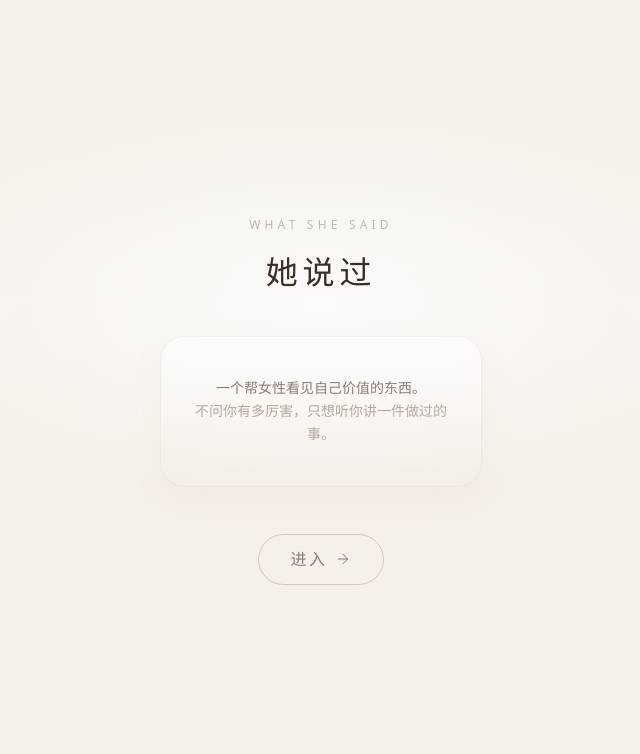
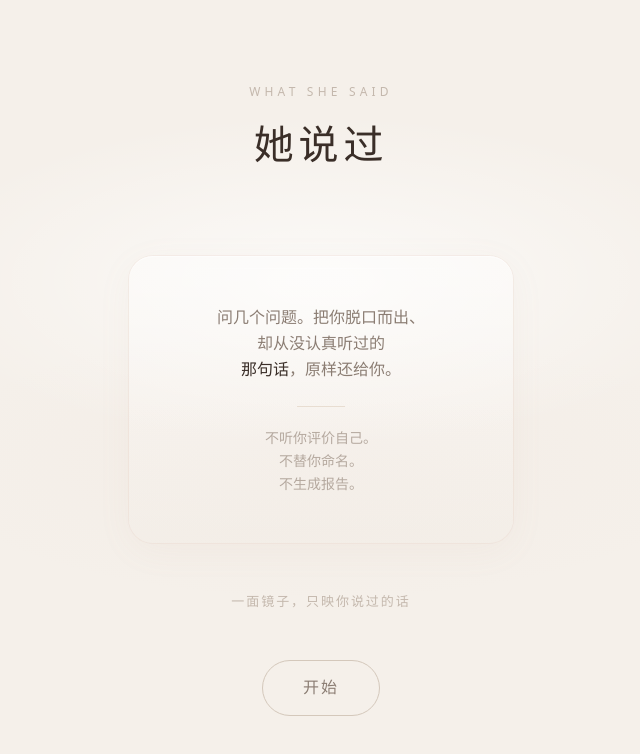
Before and after one commit to cuaqian/whatshesaid, a Next.js app: page / in a window 1280 px wide. Shown: the top 754 px of the page, without its empty margins (319-959 px from the left). Built offline with nearby package versions, Linux system fonts and the light colour scheme.

Commit message:
feat: 引导页重写(产品主张+红线+镜面入口)

```diff
--- a/components/chat/LandingScreen.tsx
+++ b/components/chat/LandingScreen.tsx
@@ -15,39 +15,34 @@ export function LandingScreen({ onStart }: Props) {
   }, []);
 
   return (
-    <div className="fixed inset-0 z-50 flex flex-col items-center justify-center bg-[#f5f0ea] px-6">
+    <div className="fixed inset-0 z-50 flex flex-col items-center justify-center bg-[#f5f0ea] px-6 sm:px-10 overflow-y-auto">
       {/* 镜面背景 */}
       <div className="absolute inset-0 pointer-events-none"
         style={{
           background: `
-            radial-gradient(ellipse 50% 35% at 50% 38%, rgba(255,255,255,0.7) 0%, transparent 70%),
-            radial-gradient(ellipse 70% 40% at 50% 52%, rgba(212,169,154,0.04) 0%, transparent 50%)
+            radial-gradient(ellipse 50% 32% at 50% 35%, rgba(255,255,255,0.65) 0%, transparent 65%),
+            radial-gradient(ellipse 65% 35% at 50% 58%, rgba(212,169,154,0.04) 0%, transparent 50%)
           `
-        }}
-      />
-      <div className="absolute inset-0 pointer-events-none"
-        style={{
-          background: "linear-gradient(180deg, transparent 0%, rgba(255,255,255,0.1) 40%, transparent 70%)"
         }}
       />
 
       {/* 主内容 */}
-      <div className={`relative z-10 max-w-xs text-center transition-all duration-[1.4s] ease-out ${
+      <div className={`relative z-10 flex w-full max-w-xs sm:max-w-sm flex-col items-center text-center py-12 transition-all duration-[1.4s] ease-out ${
         visible ? "opacity-100 translate-y-0" : "opacity-0 translate-y-8"
       }`}>
-        {/* 产品名 */}
-        <p className="mb-3 text-[12px] tracking-[0.35em] text-[#c4b8ad]">
+        {/* 顶部标识 */}
+        <p className="mb-3 text-[11px] sm:text-xs tracking-[0.35em] text-[#c4b8ad]">
           WHAT SHE SAID
         </p>
-        <h1 className="mb-10 text-[32px] font-light tracking-[0.15em] text-[#3a2e28]">
+        <h1 className="mb-16 sm:mb-20 text-[36px] sm:text-[40px] font-light tracking-[0.12em] text-[#3a2e28]">
           她说过
         </h1>
 
-        {/* 镜面卡片 */}
-        <div className="relative mb-12 rounded-3xl px-8 py-10"
+        {/* 核心信息卡 */}
+        <div className="relative mb-10 sm:mb-12 w-full rounded-3xl px-8 sm:px-10 py-10 sm:py-12"
           style={{
             background: `
-              linear-gradient(180deg, rgba(255,255,255,0.55) 0%, rgba(255,255,255,0.25) 50%, rgba(240,235,228,0.35) 100%)
+              linear-gradient(180deg, rgba(255,255,255,0.5) 0%, rgba(255,255,255,0.2) 50%, rgba(240,235,228,0.3) 100%)
             `,
             boxShadow: `
               0 0 0 1px rgba(212,169,154,0.12),
@@ -56,29 +51,38 @@ export function LandingScreen({ onStart }: Props) {
             `
           }}
         >
-          {/* 微光 */}
-          <div className="pointer-events-none absolute inset-x-6 top-3 h-[1px]"
+          <div className="pointer-events-none absolute inset-x-6 sm:inset-x-8 top-3 h-[1px]"
             style={{
               background: "linear-gradient(90deg, transparent 0%, rgba(255,255,255,0.35) 30%, rgba(255,255,255,0.5) 50%, rgba(255,255,255,0.35) 70%, transparent 100%)"
             }}
           />
 
-          <p className="text-[14px] leading-relaxed text-[#8b7d73]">
-            一个帮女性看见自己价值的东西。
-            <br />
-            <span className="text-[#b5a99f]">不问你有多厉害，只想听你讲一件做过的事。</span>
+          <p className="mb-6 text-[15px] sm:text-base leading-relaxed text-[#8b7d73]">
+            问几个问题。把你脱口而出、<br />
+            却从没认真听过的<br />
+            <span className="text-[#3a2e28] font-medium">那句话</span>，原样还给你。
+          </p>
+
+          <div className="mx-auto w-12 border-t border-[#e8ddd1]" />
+
+          <p className="mt-5 text-[13px] sm:text-sm leading-relaxed text-[#b5a99f]">
+            不听你评价自己。<br />
+            不替你命名。<br />
+            不生成报告。
           </p>
         </div>
 
-        {/* 入口按钮 — 克制，不炫 */}
+        {/* 底部说明 */}
+        <p className="mb-10 sm:mb-12 text-[12px] sm:text-[13px] tracking-[0.15em] text-[#c4b8ad]">
+          一面镜子，只映你说过的话
+        </p>
+
+        {/* 开始按钮 */}
         <button
           onClick={onStart}
-          className="inline-flex items-center gap-2 rounded-full border border-[#d4c8bb] px-8 py-3 text-[14px] tracking-[0.15em] text-[#8b7d73] transition-all duration-500 hover:border-[#d4a99a] hover:text-[#3a2e28] hover:bg-white/40 active:scale-[0.98]"
+          className="inline-flex items-center gap-2 rounded-full border border-[#d4c8bb] px-10 py-3.5 text-[15px] tracking-[0.12em] text-[#8b7d73] transition-all duration-500 hover:border-[#d4a99a] hover:text-[#3a2e28] hover:bg-white/40 active:scale-[0.98]"
         >
-          <span>进入</span>
-          <svg width="16" height="16" viewBox="0 0 24 24" fill="none" stroke="currentColor" strokeWidth="1.5" strokeLinecap="round" strokeLinejoin="round">
-            <path d="M5 12h14M12 5l7 7-7 7" />
-          </svg>
+          开始
         </button>
       </div>
     </div>
```
